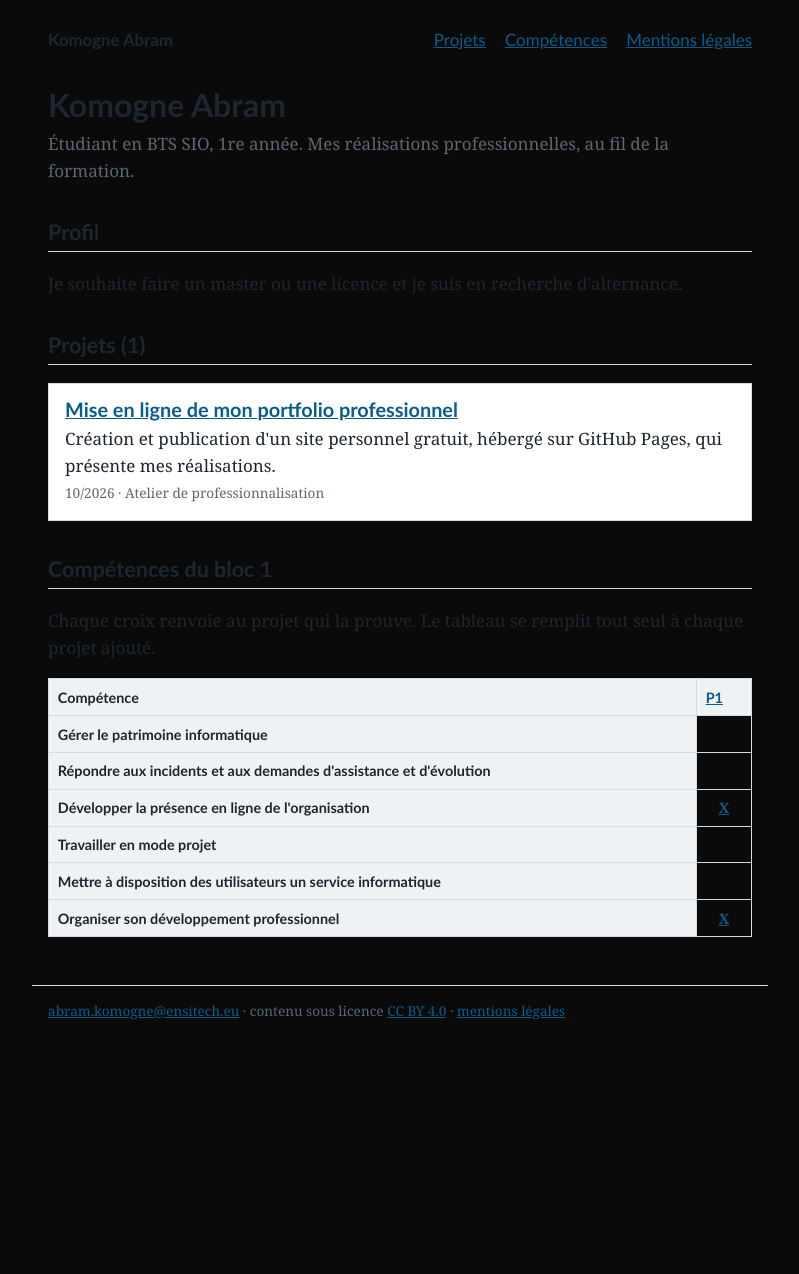
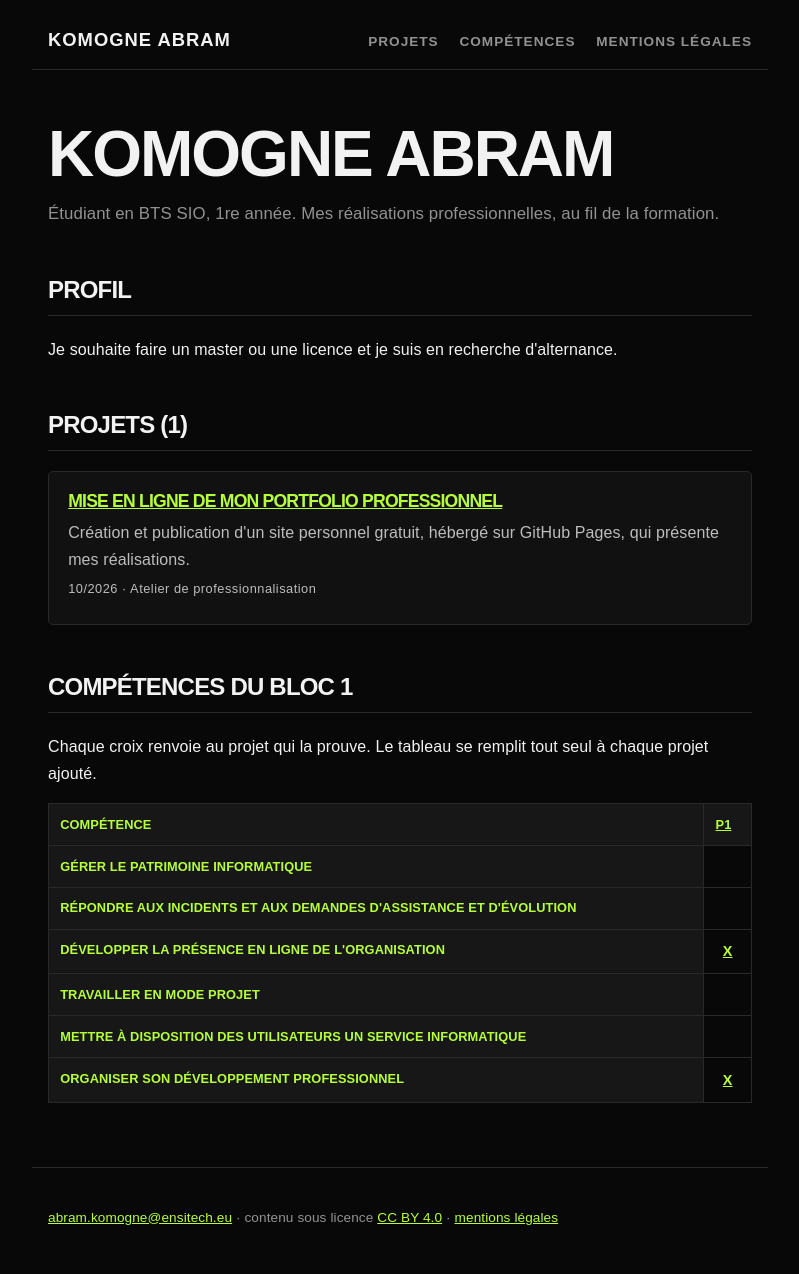
Before and after one commit to komogneabram-lgtm/portfolio, a Jekyll site: the page built from index.html, in a window 1280 px wide. Shown: the whole page, without its empty margins (240-1039 px from the left). Built offline with Jekyll 4.4.1, drawn with Linux system fonts in a browser that asks for light colours; before the commit the page ends 1067 px from its top, so only the background shows below that.

Commit message:
Update style.css
modification total

```diff
--- a/css/style.css
+++ b/css/style.css
@@ -1,45 +1,251 @@
-/* Mise en forme du portfolio. Changez la couleur --accent pour donner
-   votre teinte au site ; le reste suit. */
+
 :root {
-  --encre: #1d2630;
-  --accent: #0a5c8c;
-  --fond:#0a0a0a;
-  --trait: #d5dbe1;
-  --doux: #5b6672;
+  --encre: #f2f2f2;
+  --accent: #b6ff3b;
+  --fond: #080808;
+  --trait: #292929;
+  --doux: #929292;
+  --surface: #111111;
+  --surface-hover: #191919;
 }
-* { box-sizing: border-box; }
+
+* {
+  box-sizing: border-box;
+}
+
+html {
+  scroll-behavior: smooth;
+}
+
 body {
   margin: 0;
   background: var(--fond);
   color: var(--encre);
-  font: 17px/1.6 Georgia, "Times New Roman", serif;
+  font: 16px/1.7 Arial, Helvetica, sans-serif;
+  letter-spacing: .1px;
 }
-header, main, footer { max-width: 46rem; margin: 0 auto; padding: 0 1rem; }
-header { padding-top: 1.6rem; display: flex; flex-wrap: wrap; justify-content: space-between; align-items: baseline; gap: .5rem 1.5rem; }
-.site { margin: 0; font: bold 1.05rem Calibri, Arial, sans-serif; }
-.site a { color: var(--encre); text-decoration: none; }
-nav ul { list-style: none; padding: 0; margin: 0; display: flex; flex-wrap: wrap; gap: .3rem 1.2rem; font-family: Calibri, Arial, sans-serif; }
-h1, h2, h3 { font-family: Calibri, Arial, sans-serif; line-height: 1.25; }
-h1 { font-size: 2rem; margin: 2rem 0 0; }
-h2 { font-size: 1.35rem; margin-top: 2.2rem; border-bottom: 1px solid var(--trait); padding-bottom: .3rem; }
-a { color: var(--accent); }
-a:focus-visible { outline: 3px solid var(--accent); outline-offset: 2px; }
-.sous-titre, .meta { color: var(--doux); margin: .3rem 0 0; }
-.meta { font-size: .85rem; }
-.carte { border: 1px solid var(--trait); background: #fff; padding: .8rem 1rem; margin: 1rem 0; }
-.carte h3 { margin: 0 0 .2rem; }
-.carte p { margin: .2rem 0; }
-.comp-liste { font-size: .9rem; }
-.comp { display: inline-block; border: 1px solid var(--trait); padding: 0 .4rem; margin: .15rem .3rem .15rem 0; background: #fff; }
-.defile { overflow-x: auto; }
-table { border-collapse: collapse; width: 100%; font-size: .9rem; }
-th, td { border: 1px solid var(--trait); padding: .4rem .55rem; text-align: left; vertical-align: top; }
-th { background: #eef2f5; font-family: Calibri, Arial, sans-serif; }
-td.case { text-align: center; font-weight: bold; min-width: 2.4rem; }
-img { max-width: 100%; height: auto; border: 1px solid var(--trait); }
-code { font-size: .9em; background: #eef2f5; padding: 0 .25rem; }
-footer { margin-top: 3rem; padding-bottom: 2rem; font-size: .85rem; color: var(--doux); border-top: 1px solid var(--trait); }
+
+header, main, footer {
+  max-width: 46rem;
+  margin: 0 auto;
+  padding: 0 1rem;
+}
+
+header {
+  padding-top: 1.8rem;
+  display: flex;
+  flex-wrap: wrap;
+  justify-content: space-between;
+  align-items: baseline;
+  gap: .8rem 1.5rem;
+  border-bottom: 1px solid var(--trait);
+  padding-bottom: 1rem;
+}
+
+.site {
+  margin: 0;
+  font: 900 1.15rem Arial, sans-serif;
+  letter-spacing: 1px;
+  text-transform: uppercase;
+}
+
+.site a {
+  color: var(--encre);
+  text-decoration: none;
+}
+
+nav ul {
+  list-style: none;
+  padding: 0;
+  margin: 0;
+  display: flex;
+  flex-wrap: wrap;
+  gap: .5rem 1.3rem;
+  font-weight: bold;
+  font-size: .85rem;
+  text-transform: uppercase;
+  letter-spacing: 1px;
+}
+
+nav a {
+  color: var(--doux);
+  text-decoration: none;
+  transition: color .25s ease;
+}
+
+nav a:hover {
+  color: var(--accent);
+}
+
+h1, h2, h3 {
+  font-family: Arial, Helvetica, sans-serif;
+  line-height: 1.15;
+  font-weight: 900;
+  letter-spacing: -.8px;
+}
+
+h1 {
+  font-size: clamp(2.5rem, 7vw, 4rem);
+  margin: 3rem 0 .5rem;
+  text-transform: uppercase;
+  letter-spacing: -2px;
+}
+
+h2 {
+  font-size: 1.5rem;
+  margin-top: 3rem;
+  border-bottom: 1px solid var(--trait);
+  padding-bottom: .7rem;
+  text-transform: uppercase;
+}
+
+h3 {
+  font-size: 1.1rem;
+}
+
+a {
+  color: var(--accent);
+  transition: color .2s ease;
+}
+
+a:hover {
+  color: #ffffff;
+}
+
+a:focus-visible {
+  outline: 2px solid var(--accent);
+  outline-offset: 4px;
+}
+
+.sous-titre, .meta {
+  color: var(--doux);
+  margin: .3rem 0 0;
+}
+
+.sous-titre {
+  font-size: 1.05rem;
+}
+
+.meta {
+  font-size: .8rem;
+  letter-spacing: .5px;
+}
+
+.carte {
+  border: 1px solid var(--trait);
+  background: var(--surface);
+  padding: 1.2rem;
+  margin: 1.2rem 0;
+  border-radius: 5px;
+  transition: transform .25s ease, border-color .25s ease, background .25s ease;
+}
+
+.carte:hover {
+  transform: translateY(-4px);
+  border-color: var(--accent);
+  background: var(--surface-hover);
+}
+
+.carte h3 {
+  margin: 0 0 .5rem;
+  text-transform: uppercase;
+}
+
+.carte p {
+  margin: .3rem 0;
+  color: #bdbdbd;
+}
+
+.comp-liste {
+  font-size: .9rem;
+}
+
+.comp {
+  display: inline-block;
+  border: 1px solid #383838;
+  padding: .2rem .65rem;
+  margin: .2rem .3rem .2rem 0;
+  background: #151515;
+  color: #dedede;
+  border-radius: 3px;
+  font-size: .8rem;
+  font-weight: bold;
+}
+
+.defile {
+  overflow-x: auto;
+}
+
+table {
+  border-collapse: collapse;
+  width: 100%;
+  font-size: .9rem;
+}
+
+th, td {
+  border: 1px solid var(--trait);
+  padding: .6rem .7rem;
+  text-align: left;
+  vertical-align: top;
+}
+
+th {
+  background: #171717;
+  color: var(--accent);
+  font-family: Arial, sans-serif;
+  text-transform: uppercase;
+  font-size: .8rem;
+}
+
+td.case {
+  text-align: center;
+  font-weight: bold;
+  min-width: 2.4rem;
+}
+
+img {
+  max-width: 100%;
+  height: auto;
+  border: 1px solid var(--trait);
+  border-radius: 4px;
+}
+
+code {
+  font-size: .9em;
+  background: #1b1b1b;
+  color: var(--accent);
+  padding: .15rem .35rem;
+  border-radius: 3px;
+}
+
+footer {
+  margin-top: 4rem;
+  padding-top: 1.5rem;
+  padding-bottom: 2rem;
+  font-size: .85rem;
+  color: var(--doux);
+  border-top: 1px solid var(--trait);
+}
+
 @media (max-width: 520px) {
-  body { font-size: 16px; }
-  h1 { font-size: 1.6rem; }
+  body {
+    font-size: 15px;
+  }
+
+  h1 {
+    font-size: 2.3rem;
+  }
+
+  header {
+    align-items: flex-start;
+    flex-direction: column;
+  }
+
+  nav ul {
+    gap: .7rem 1rem;
+  }
+
+  .carte {
+    padding: 1rem;
+  }
 }
```
